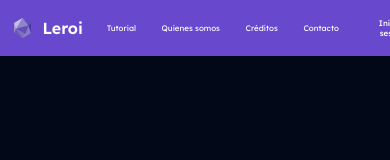
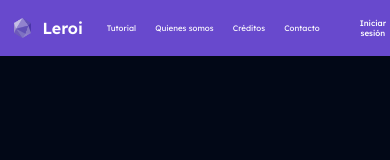
Before and after one commit to jtnvv/leroi-frontend, a React (Vite) app: page / in a window 390 px wide. Shown: the top 160 px of the page. Built offline with nearby package versions, Linux system fonts and the light colour scheme; no server answers.

Commit message:
last changes

```diff
--- a/package.json
+++ b/package.json
@@ -12,6 +12,7 @@
   "dependencies": {
     "@paypal/react-paypal-js": "^8.7.0",
     "@react-three/fiber": "^8.17.12",
+    "firebase": "^11.1.0",
     "framer-motion": "^11.18.0",
     "lucide-react": "^0.461.0",
     "popmotion": "^11.0.5",
--- a/src/styles/navbar.css
+++ b/src/styles/navbar.css
@@ -226,7 +226,10 @@
   }
 
   .navbar-links {
-    gap: 0.6rem; /* Reduce gap between links */
+    gap: 0.2rem; /* Reduce gap between links */
   }
 
+  .navbar-button {
+    font-size: 0.5rem; /* Reduce font size for smaller screens */
+  }
 }
```
Also changed, not shown: 1 other file (tests, documents, lock files or other folders).
